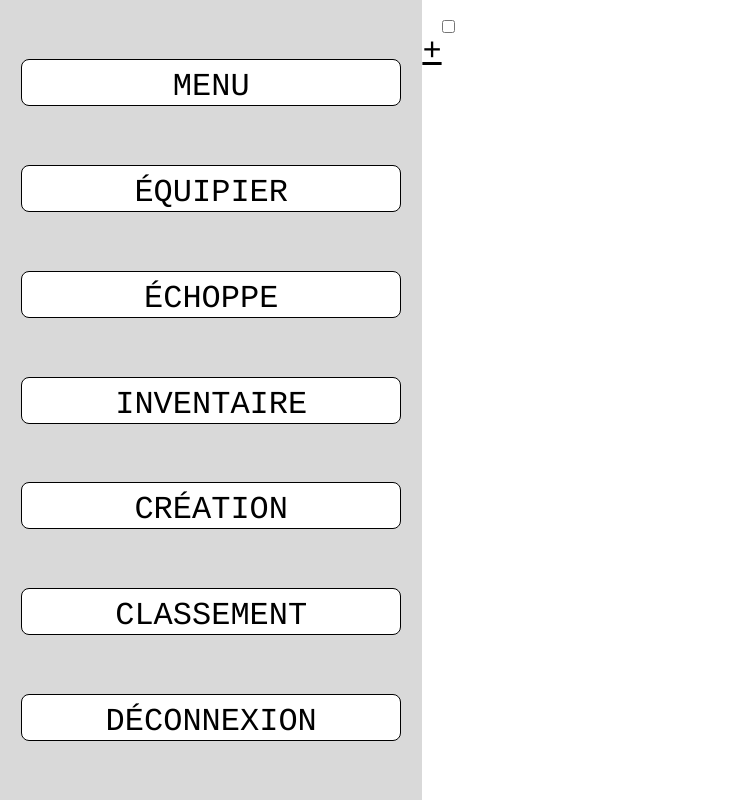
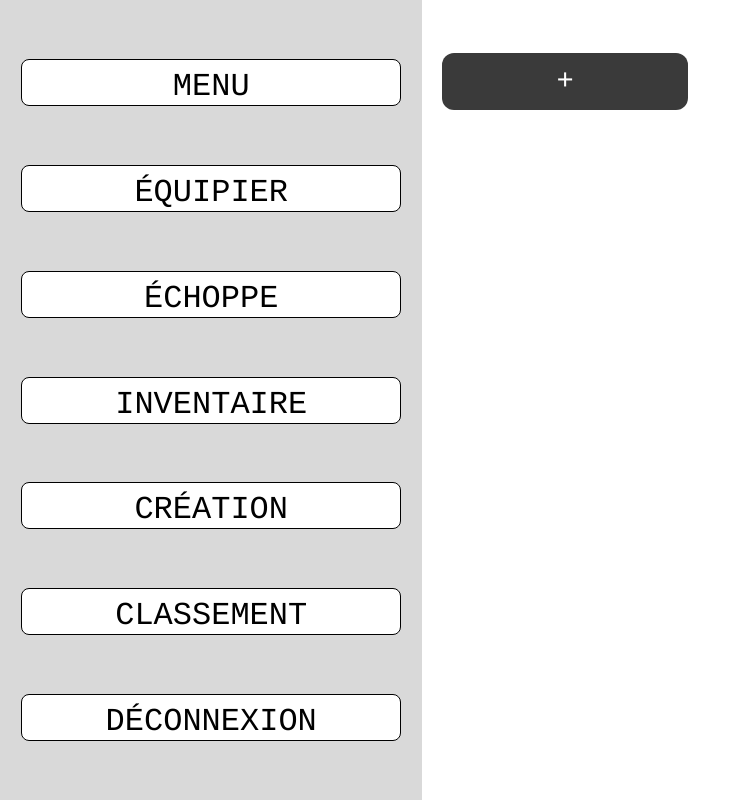
Before and after one commit to KrouriB/ProjetFightingGame, a Symfony app: template templates/menu/teammate.html.twig in a window 1280 px wide. Shown: the whole page, without its empty margins (0-730 px from the left). Run offline with Twig, Linux system fonts and the light colour scheme; the template is opened without the code that fills it, so the values that code supplies are empty; some libraries are stand-ins or nearby versions.

Commit message:
Equipier

```diff
--- a/public/css/root.css
+++ b/public/css/root.css
@@ -74,6 +74,71 @@ ul li
     padding: 16px;
 }
 
+#menu__toggle {
+	opacity: 0;
+}
+
+#menu__toggle:checked~.menu__btn>span {
+	transform: rotate(45deg);
+}
+
+#menu__toggle:checked~.menu__btn>span::before {
+	top: 0;
+	transform: rotate(0);
+}
+
+#menu__toggle:checked~.menu__btn>span::after {
+	top: 0;
+	transform: rotate(90deg);
+}
+
+#menu__toggle:checked~.right {
+	visibility: visible;
+	top: 0;
+	z-index: 6;
+	opacity: 1;
+	display: block;
+}
+
+.menu__btn {
+	display: flex;
+	align-items: center;
+	position: fixed;
+	visibility: hidden;
+	top: 28px;
+	right: 28px;
+
+	width: 26px;
+	height: 26px;
+
+	cursor: pointer;
+	z-index: 7;
+}
+
+.menu__btn>span,
+.menu__btn>span::before,
+.menu__btn>span::after {
+	display: block;
+	position: absolute;
+
+	width: 100%;
+	height: 2px;
+
+	background-color: white;
+
+	transition-duration: .25s;
+}
+
+.menu__btn>span::before {
+	content: '';
+	top: -8px;
+}
+
+.menu__btn>span::after {
+	content: '';
+	top: 8px;
+}
+
 @media(orientation: landscape)
 {
     html, body {margin: 0; height: 100%; overflow: hidden}
@@ -97,6 +162,10 @@ ul li
     {
         display: none;
     }
+
+    .menu__btn {
+		visibility: hidden;
+	}
 }
 
 @media(orientation: portrait)
@@ -120,4 +189,8 @@ ul li
     {
         display: flex;
     }
+
+    .menu__btn {
+		visibility: visible;
+	}
 }
--- a/public/css/style.css
+++ b/public/css/style.css
@@ -178,6 +178,54 @@ nav
 }
 
 
+#menuMain
+{
+    flex-wrap: wrap;
+    padding: 20px;
+    gap: 24px;
+}
+
+.teammate
+{
+    background-color: var(--tertiary);
+    border-radius: 12px;
+    color: var(--textReverse);
+    flex-basis: 30%;
+    max-width: 30%;
+    padding: 12px;
+    font-size: 0.9em;
+}
+
+.teammate a
+{
+    display: block;
+    width: 100%;
+    text-align: center;
+    text-decoration: none;
+    color: var(--textReverse);
+}
+
+.equipeSeparation
+{
+    align-items: center;
+    justify-content: space-around;
+}
+
+.imgEquipe
+{
+    width: 80px;
+    background-color: var(--secondary);
+    padding: 8px;
+    border-radius: 8px;
+    border: solid 1px var(--text);
+}
+
+.imgEquipeFigure
+{
+    width: 100%;
+}
+
+
 @media(orientation: landscape)
 {
     /* choose on what to show */
--- a/templates/menu/teammate.html.twig
+++ b/templates/menu/teammate.html.twig
@@ -21,18 +21,21 @@
                 <a href="{{ path('app_user') }}" class="pseudo desktop">{{ app.user.userIdentifier }}</a>
                 <div class="parameter"></div>
             </header>
-            <div id="menuMain">
+            <div id="menuMain" class="flex">
                 {% for teammate in equipes %}
                     <div class="teammate">
-                        <div>
-                            <div>
-                                {# <figure></figure>
-                                <figure></figure> #}
-                                <div>{{ teammate.weapon.name }}</div>
-                                <div>{{ teammate.accessory.name }}</div>
+                        <span>{{ teammate.teamName }}</span>
+                        <div class="equipeSeparation flex">
+                            <div class="equipeObjet">
+                                <figure class="imgEquipe">
+                                    <img class="imgEquipeFigure" src="{{ asset(teammate.weapon.imagePath) }}" alt="image du Equipennage">
+                                </figure>
+                                <figure class="imgEquipe">
+                                    <img class="imgEquipeFigure" src="{{ asset(teammate.accessory.imagePath) }}" alt="image du personnage">
+                                </figure>
                             </div>
-                            <figure>
-                                <figcaption>{{ teammate.personnage.name }}</figcaption>
+                            <figure class="imgPerso">
+                                <img class="imgFigure" src="{{ asset(teammate.personnage.imagePath) }}" alt="image du personnage">
                             </figure>
                         </div>
                         <div>
@@ -43,7 +46,7 @@
                     </div>
                 {% endfor %}
                 <div class="teammate">
-                    <span><a href="{{ path('app_creation_teammate') }}">+</a></span>
+                    <a href="{{ path('app_creation_teammate') }}">+</a>
                 </div>
             </div>
         </section>
```
